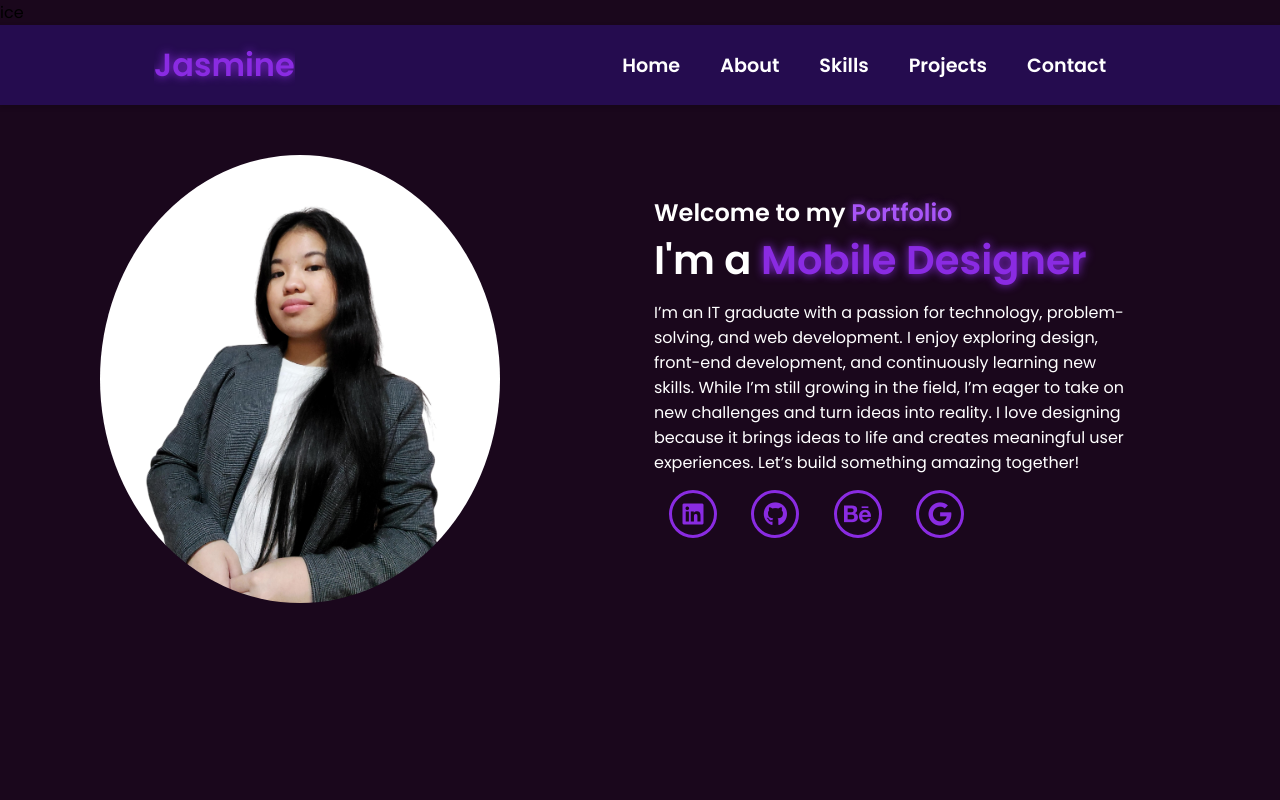
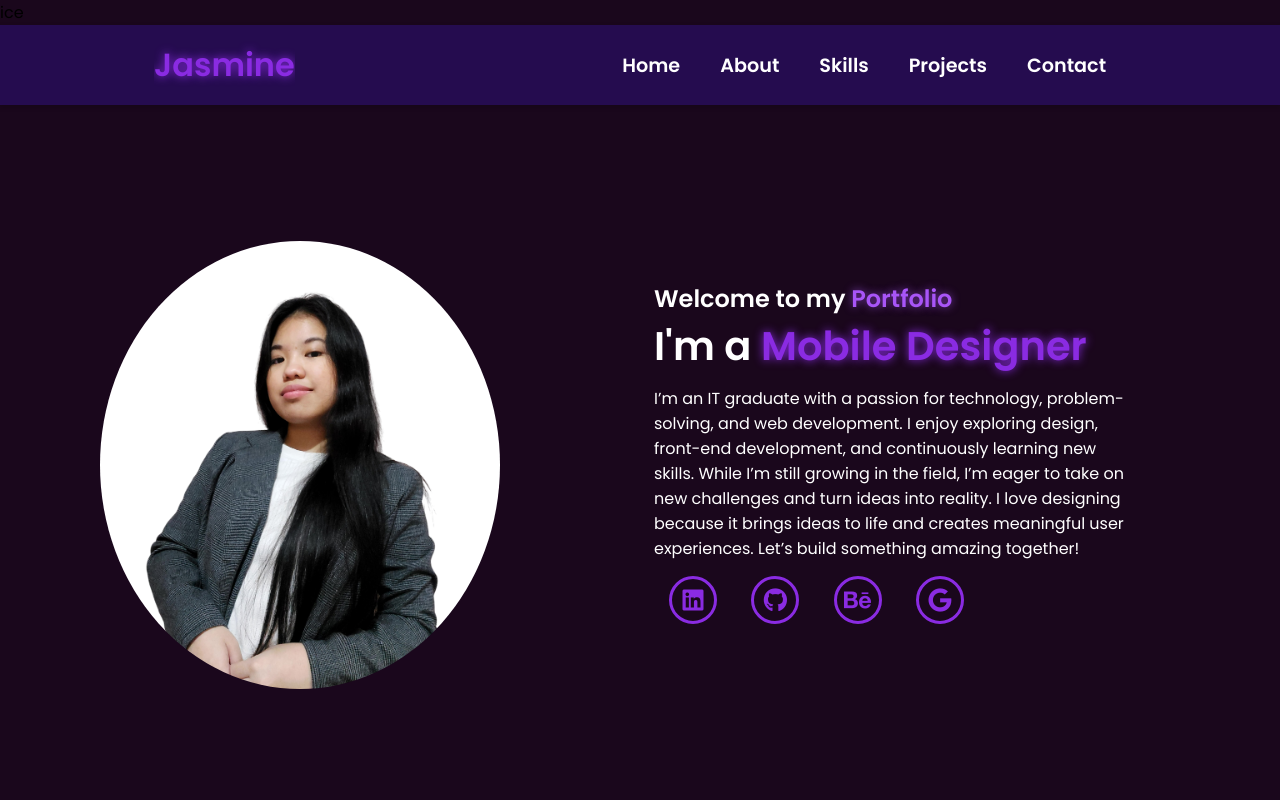
Before and after one commit to jajapark/portfolio, a plain HTML site: page index.html in a window 1280 px wide. Shown: the top 800 px of the page. Drawn offline with nearby package versions, Linux system fonts and the light colour scheme; some icons are missing.

Commit message:
Update style.css

```diff
--- a/style.css
+++ b/style.css
@@ -218,11 +218,14 @@ nav{
 section{
     width: 100%;
     min-height: 90vh;
+    display: flex;
+    justify-content: center;
+    align-items: center;
+    padding: 40px 0; /* Optional: for consistent spacing */
 }
 section .main-container{
     display: flex;
     flex-wrap: wrap;
-    margin-top: 30px;
     justify-content: center;
     padding-left: 100px;
     align-items: center;
```
